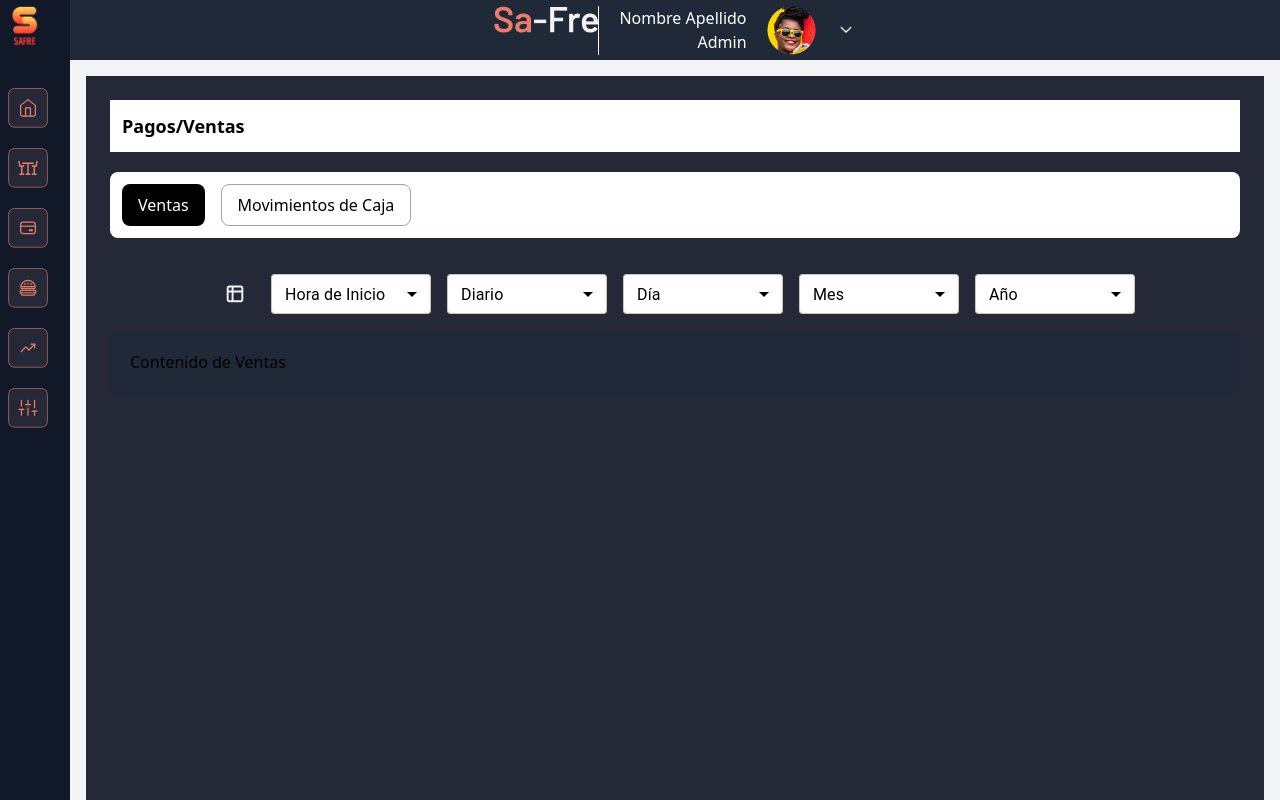
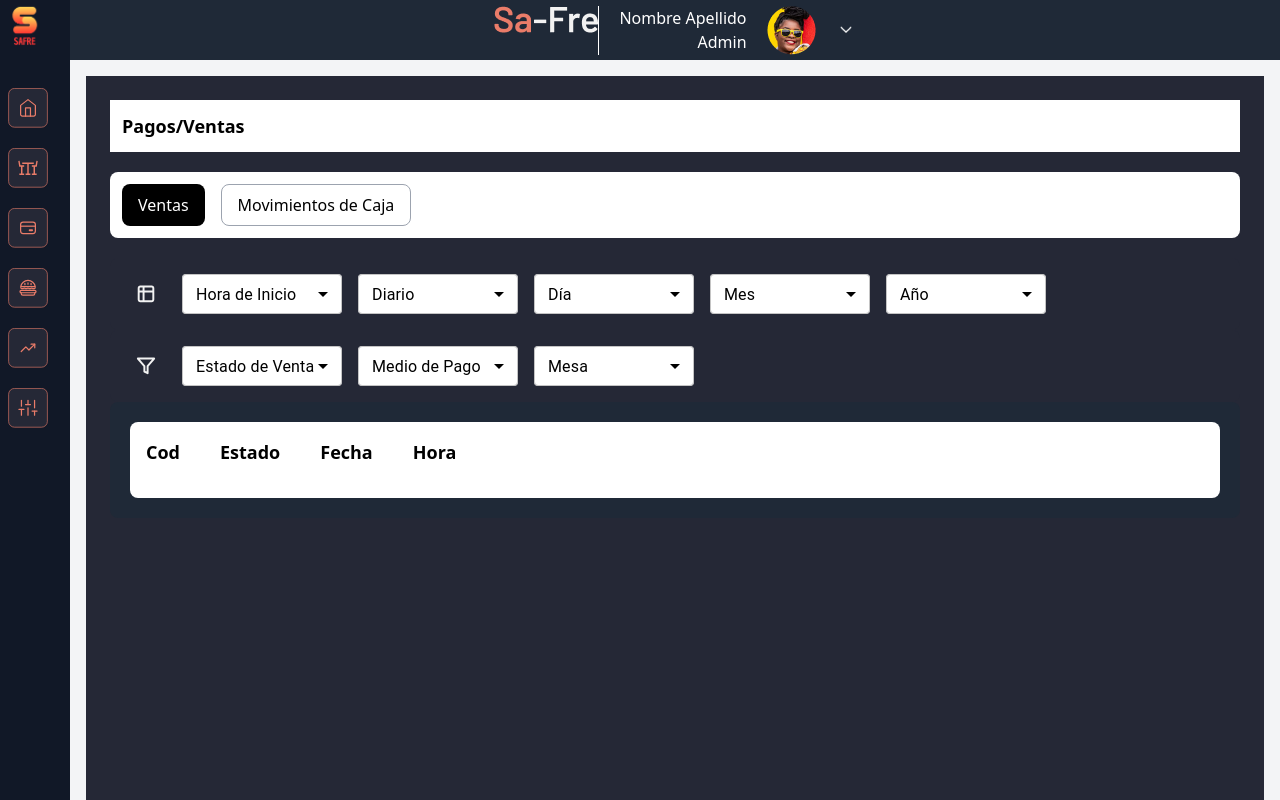
Before and after one commit to josechapid/safreControl, a React (Vite) app in the folder client/: page /pay in a window 1280 px wide. Both pictures are taken after a click on the button "Ventas". Built offline with nearby package versions, Linux system fonts and the light colour scheme.

Commit message:
avances en pay

```diff
--- a/client/src/view/pay/Pay.jsx
+++ b/client/src/view/pay/Pay.jsx
@@ -1,6 +1,7 @@
 import { useState } from "react";
 import { MenuItem, Select, FormControl, InputLabel } from "@mui/material";
 import Icono_select from "../../assets/icons/icono_select.svg";
+import PayIcon from "../../assets/icons/PayIcon.svg";
 
 function Pay() {
   const [activeSection, setActiveSection] = useState(null);
@@ -9,6 +10,14 @@ function Pay() {
   const [day, setDay] = useState("");
   const [month, setMonth] = useState("");
   const [year, setYear] = useState("");
+  const [stateSell, setStateSell] = useState("");
+  const [payments, setPayments] = useState("");
+  const [table, setTable] = useState("");
+  const [showDetails, setShowDetails] = useState(false);
+
+  const handleVentasClick = () => {
+    setShowDetails(true); // Show the details when the "Ventas" button is clicked
+  };
 
   return (
     <div className="flex flex-col items-center p-6 text-left text-black bg-blue_grisaceo-50 min-h-screen ">
@@ -22,7 +31,10 @@ function Pay() {
               ? "bg-black text-white"
               : "bg-white text-black border border-gray-400"
           }`}
-          onClick={() => setActiveSection("ventas")}
+          onClick={() => {
+            setActiveSection("ventas");
+            handleVentasClick();
+          }}
         >
           Ventas
         </button>
@@ -38,7 +50,7 @@ function Pay() {
         </button>
       </div>
       {/*Selects*/}
-      <div className="w-full bg-blue_grisaceo-50 p-4 rounded-lg flex flex-wrap gap-4 justify-center">
+      <div className="w-full bg-blue_grisaceo-50 p-4 rounded-lg flex flex-wrap gap-4 justify-left">
         <div>
           <img className="w-10 h-10" src={Icono_select} alt="" />
         </div>
@@ -108,18 +120,18 @@ function Pay() {
             }}
             label="Mes"
           >
-            <MenuItem value="Enero">Enero</MenuItem>
-            <MenuItem value="Febrero">Febrero</MenuItem>
-            <MenuItem value="Marzo">Marzo</MenuItem>
-            <MenuItem value="Abril">Abril</MenuItem>
-            <MenuItem value="Mayo">Mayo</MenuItem>
-            <MenuItem value="Junio">Junio</MenuItem>
-            <MenuItem value="Julio">Julio</MenuItem>
-            <MenuItem value="Agosto">Agosto</MenuItem>
-            <MenuItem value="Septiembre">Septiembre</MenuItem>
-            <MenuItem value="Octubre">Octubre</MenuItem>
-            <MenuItem value="Noviembre">Noviembre</MenuItem>
-            <MenuItem value="Diciembre">Diciembre</MenuItem>
+            <MenuItem value="1">1</MenuItem>
+            <MenuItem value="2">2</MenuItem>
+            <MenuItem value="3">3</MenuItem>
+            <MenuItem value="4">4</MenuItem>
+            <MenuItem value="5">5</MenuItem>
+            <MenuItem value="6">6</MenuItem>
+            <MenuItem value="7">7</MenuItem>
+            <MenuItem value="8">8</MenuItem>
+            <MenuItem value="9">9</MenuItem>
+            <MenuItem value="10">10</MenuItem>
+            <MenuItem value="11">11</MenuItem>
+            <MenuItem value="12">12</MenuItem>
           </Select>
         </FormControl>
 
@@ -141,10 +153,94 @@ function Pay() {
           </Select>
         </FormControl>
       </div>
+      <div className="w-full bg-blue_grisaceo-50 p-4 rounded-lg flex flex-wrap gap-4 justify-left">
+        <div>
+          <img className="w-10 h-10" src={PayIcon} alt="" />
+        </div>
+        <FormControl size="small" className="w-40">
+          <InputLabel sx={{ color: "black" }}>Estado de Venta</InputLabel>
+          <Select
+            value={stateSell}
+            onChange={(e) => setStateSell(e.target.value)}
+            sx={{
+              backgroundColor: "white",
+              color: "black",
+              "& .MuiSelect-icon": { color: "black" },
+            }}
+            label="Estado de Venta"
+          >
+            <MenuItem value="Cerrado">Cerrado</MenuItem>
+            <MenuItem value="Cancelado">Cancelado</MenuItem>
+          </Select>
+        </FormControl>
+
+        <FormControl size="small" className="w-40">
+          <InputLabel sx={{ color: "black" }}>Medio de Pago</InputLabel>
+          <Select
+            value={payments}
+            onChange={(e) => setPayments(e.target.value)}
+            sx={{
+              backgroundColor: "white",
+              color: "black",
+              "& .MuiSelect-icon": { color: "black" },
+            }}
+            label="Medio de pago"
+          >
+            <MenuItem value="Efectivo">Efectivo</MenuItem>
+            <MenuItem value="Debito">Debito</MenuItem>
+            <MenuItem value="Credito">Credito</MenuItem>
+          </Select>
+        </FormControl>
+
+        <FormControl size="small" className="w-40">
+          <InputLabel sx={{ color: "black" }}>Mesa</InputLabel>
+          <Select
+            value={table}
+            onChange={(e) => setTable(e.target.value)}
+            sx={{
+              backgroundColor: "white",
+              color: "black",
+              "& .MuiSelect-icon": { color: "black" },
+            }}
+            label="Mesa"
+          >
+            <MenuItem value="1">1</MenuItem>
+            <MenuItem value="2">2</MenuItem>
+            <MenuItem value="3">3</MenuItem>
+            <MenuItem value="4">4</MenuItem>
+            <MenuItem value="5">5</MenuItem>
+            <MenuItem value="6">6</MenuItem>
+            <MenuItem value="7">7</MenuItem>
+            <MenuItem value="8">8</MenuItem>
+            <MenuItem value="9">9</MenuItem>
+            <MenuItem value="10">10</MenuItem>
+          </Select>
+        </FormControl>
+      </div>
 
       {/*Contenido Dinamico*/}
       <div className="w-full p-5 bg-gray-800 rounded-lg">
-        {activeSection === "ventas" && <div>Contenido de Ventas</div>}
+        {activeSection === "ventas" && showDetails && (
+          <div className="bg-white p-4 rounded-lg">
+            {/* Franja */}
+            <div className="flex space-x-10 justify-left mb-4">
+              {/* Títulos arriba */}
+              <div className="font-bold text-lg">Cod</div>
+              <div className="font-bold text-lg">Estado</div>
+              <div className="font-bold text-lg">Fecha</div>
+              <div className="font-bold text-lg">Hora</div>
+            </div>
+
+            {/* Información debajo de cada título */}
+            <div className="flex space-x-8 justify-left">
+              <div className="text-xl">{table}</div>
+              <div className="text-xl">{stateSell}</div>
+              <div className="text-xl">{`${day} ${month} ${year}`}</div>
+              <div className="text-xl">{hour}</div>
+            </div>
+          </div>
+        )}
+
         {activeSection === "movimientos" && (
           <div>Contenido de Movimientos de Caja</div>
         )}
```
Also changed, not shown: client/src/assets/icons/PayIcon.svg (added).
